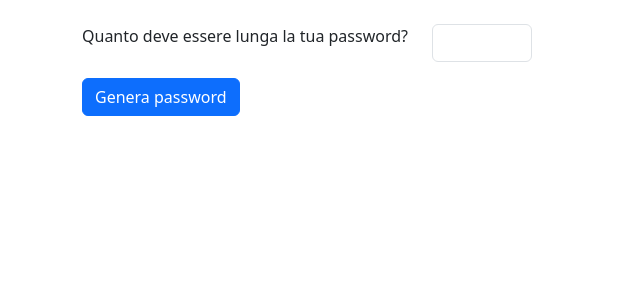
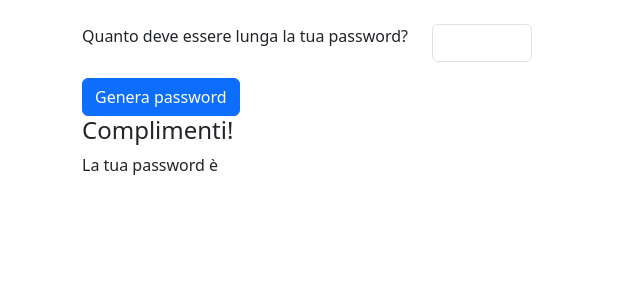
Before and after one commit to Flopiras/php-strong-password-generator, a PHP site: page /?length=1 in a window 1280 px wide. Shown: the top 300 px of the page, without its empty margins (0-640 px from the left). Run offline with PHP 8.4, Linux system fonts and the light colour scheme.

Commit message:
stamp with bug

```diff
--- a/index.php
+++ b/index.php
@@ -58,6 +58,15 @@ function randomPassword($length, $characters)
             <button type="submit" class="btn btn-primary">Genera password</button>
 
         </form>
+
+        <?php if ($password_length) : ?>
+            <!-- password -->
+            <div>
+                <h4>Complimenti!</h4>
+                <p>La tua password è <strong><?php randomPassword($password_length, $characters) ?> </strong></p>
+            </div>
+        <?php endif ?>
+
     </div>
 </body>
 
```
